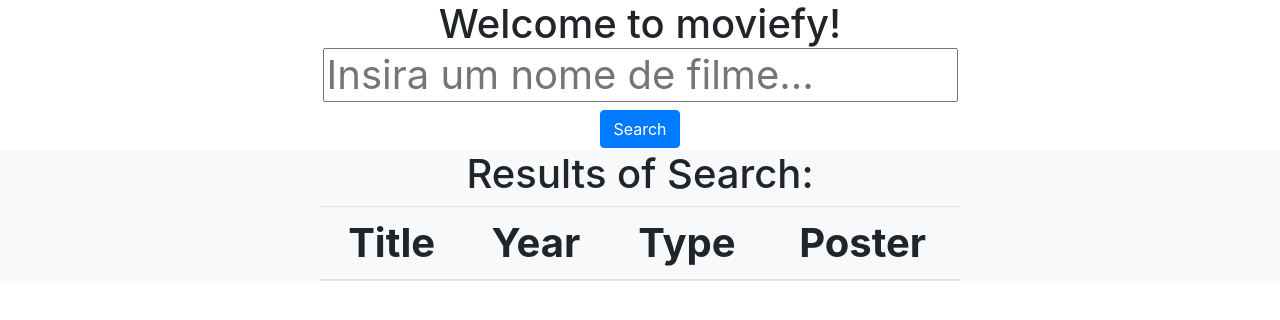
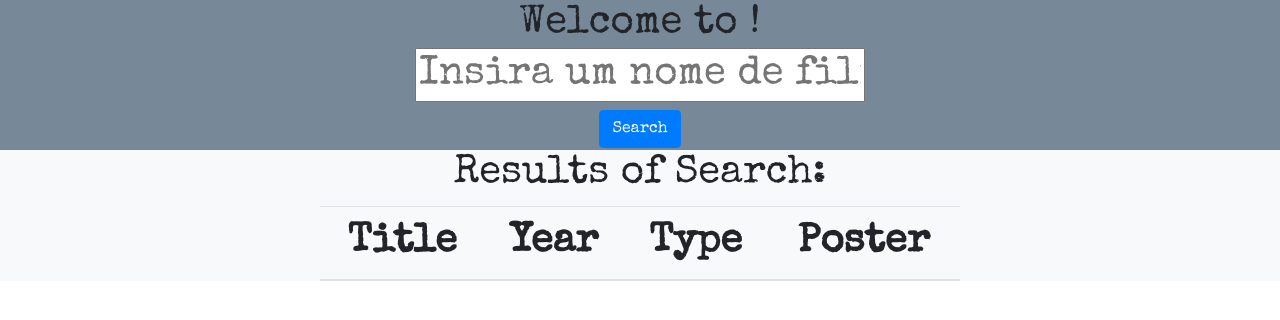
Before and after one commit to luccamac/moviefy, an Angular app: page /about in a window 1280 px wide. Shown: the top 320 px of the page. Built offline with nearby package versions, Linux system fonts and the light colour scheme.

Commit message:
:rocket: some css

```diff
--- a/src/app/app-routing.ts
+++ b/src/app/app-routing.ts
@@ -7,15 +7,12 @@ import { AboutComponent } from './about/about.component';
 const appRoutes: Routes = [
     {
         path: '**',
-        component: NotFoundComponent,
-        outlet: 'notFound'
+        component: NotFoundComponent
     },
-    {
-        path: 'about',
-        component: AboutComponent
-    },
-
-
+    // {
+    //     path: 'about',
+    //     component: AboutComponent
+    // },
 ];
 
 export const appRouting: ModuleWithProviders = RouterModule.forRoot(appRoutes);  // here we are exporting an array of routes with 'forRoot'
--- a/src/app/app.component.html
+++ b/src/app/app.component.html
@@ -1,7 +1,6 @@
 <!--The content below is only a placeholder and can be replaced.-->
 <div style="text-align:center">
   <h1>
-    Welcome to {{ title }}!
     <app-search></app-search>
 
   </h1>
--- a/src/app/app.module.ts
+++ b/src/app/app.module.ts
@@ -20,7 +20,7 @@ import { AboutComponent } from './about/about.component';
     BrowserModule,
     HttpModule,
     FormsModule,
-    appRouting
+    appRouting,
   ],
   providers: [],
   bootstrap: [AppComponent]
--- a/src/app/not-found/not-found.component.ts
+++ b/src/app/not-found/not-found.component.ts
@@ -3,8 +3,7 @@ import { Component } from '@angular/core';
 @Component({
     template: `
         <div class="jumbotron text-center">
-            <h1> 404 Not Found </h1>
-            <p> Está perdido? <a routerLink="/">Voltar para a página inicial</a></p>
+            <p> 404. Filme não encontrado </p>
         </div>
             `
 })
--- a/src/app/search/search.component.css
+++ b/src/app/search/search.component.css
@@ -2,3 +2,7 @@
     margin: 0px auto;
     width:50%;
 }
+
+.header {
+    background-color:#778899;
+}
--- a/src/app/search/search.component.html
+++ b/src/app/search/search.component.html
@@ -1,11 +1,15 @@
-<div class="search-name-movie">
-  <input type="text" placeholder="Insira um nome de filme..." (keyup)="inputKeyUp($event)" [(ngModel)]="search">
-  <div *ngIf="error.length != 0"><router-outlet> </router-outlet></div>
+<div class="header">
+    Welcome to {{ title }}!
+  <div class="search-name-movie">
+    <input type="text" class="insert-film" placeholder="Insira um nome de filme..." (keyup)="inputKeyUp($event)" [(ngModel)]="search">
+      <div *ngIf="error.length != 0">
+        <router-outlet> </router-outlet>
+      </div>
+  </div>
+  <button class="btn btn-primary" (click)="searchMovie()">
+    Search
+  </button>
 </div>
-<button class="btn btn-primary" (click)="searchMovie()">
-  Search
-</button>
-
 <section id="results" class="bg-light">
   <h1>Results of Search:</h1>
   <table class="table table-hover center-table">
--- a/src/styles.css
+++ b/src/styles.css
@@ -1,3 +1,9 @@
 /* You can add global styles to this file, and also import other style files */
 @import "~bootstrap/dist/css/bootstrap.min.css";
 @import "~font-awesome/css/font-awesome.min.css";
+@import url('https://fonts.googleapis.com/css?family=Special+Elite');
+
+
+body {
+    font-family: 'Special Elite', cursive;
+}
```
